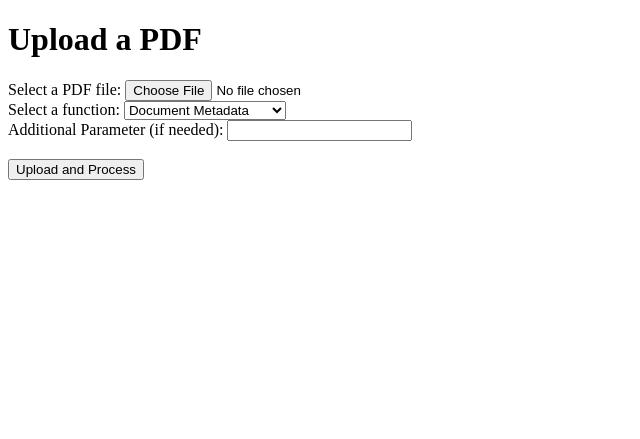
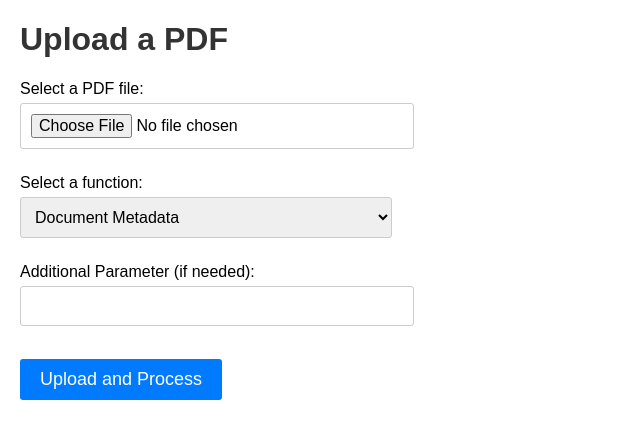
Before and after one commit to MouadMaaziz/Form_document_extraction, a Flask app: page / in a window 1280 px wide. Shown: the top 439 px of the page, without its empty margins (0-640 px from the left). Run offline with Flask 3, Linux system fonts and the light colour scheme; parts of the project's set-up code (start-up, migrations or seed data) failed here and were passed over.

Commit message:
adding styles

```diff
--- /dev/null
+++ b/static/styles.css
@@ -0,0 +1,46 @@
+/* styles.css */
+
+body {
+   font-family: Arial, sans-serif;
+   margin: 20px;
+}
+
+h1 {
+   color: #333;
+}
+
+label {
+   display: block;
+   margin-top: 10px;
+}
+
+input[type="file"],
+select,
+input[type="text"],
+input[type="number"] {
+   width: 30%;
+   padding: 10px;
+   margin-top: 5px;
+   margin-bottom: 15px;
+   border: 1px solid #ccc;
+   border-radius: 3px;
+   font-size: 16px;
+}
+
+input[type="submit"] {
+   background-color: #007BFF;
+   color: #fff;
+   padding: 10px 20px;
+   border: none;
+   border-radius: 3px;
+   cursor: pointer;
+   font-size: 18px;
+}
+
+input[type="submit"]:hover {
+   background-color: #0056b3;
+}
+
+#confidenceField {
+   display: none;
+}
--- a/templates/upload.html
+++ b/templates/upload.html
@@ -2,6 +2,8 @@
 <html>
 <head>
     <title>PDF Upload</title>
+    <link rel="stylesheet" type="text/css" href="{{ url_for('static', filename='styles.css') }}">
+
 </head>
 <body>
     <h1>Upload a PDF</h1>
```
